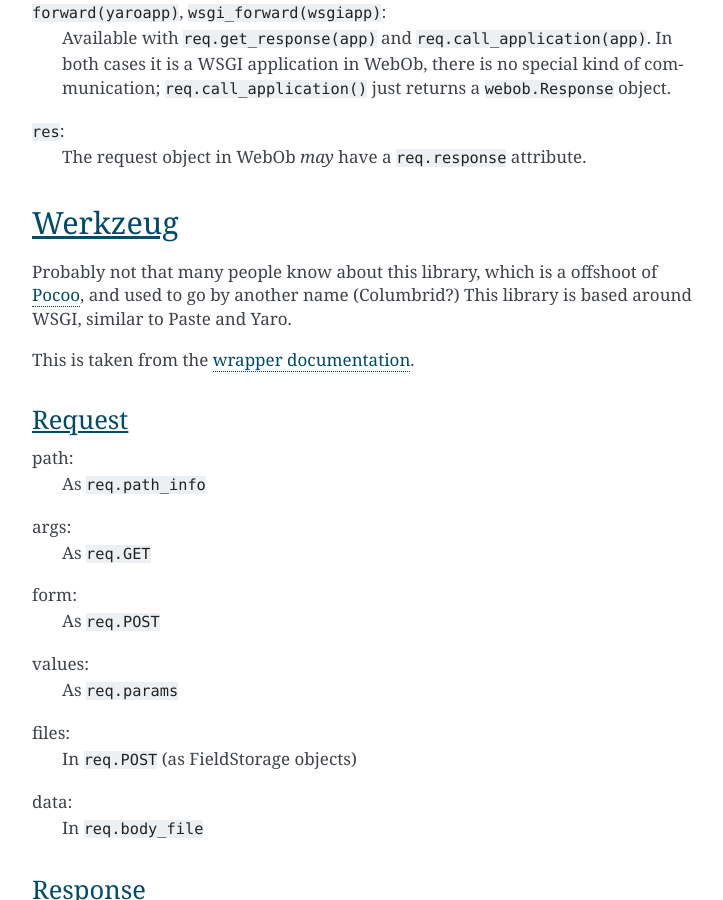
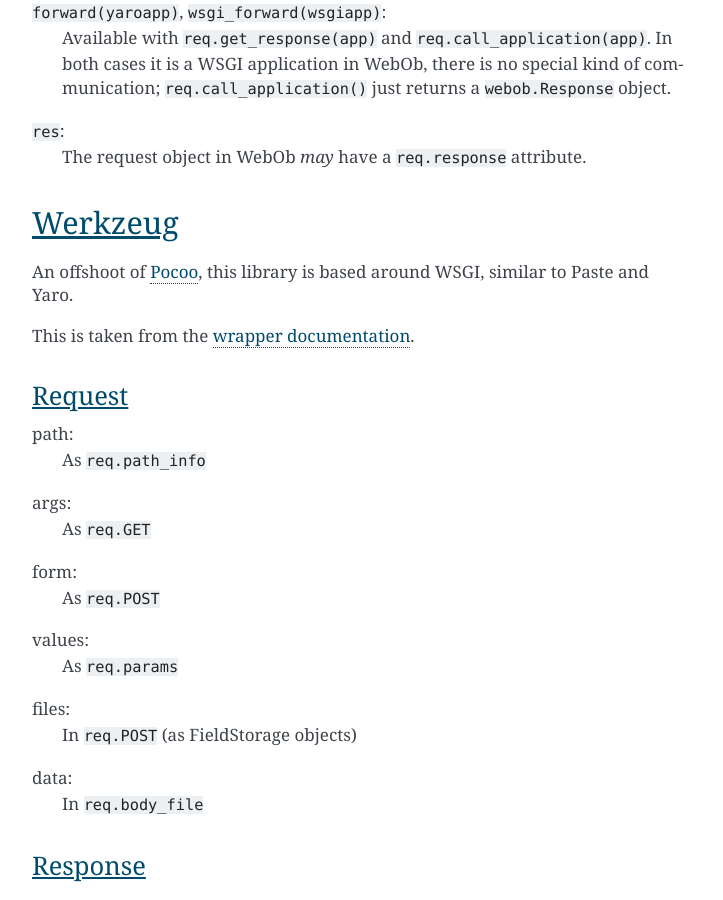
Before and after one commit to Pylons/webob, a Sphinx documentation site: the page built from docs/differences.txt, in a window 1280 px wide and 900 px high, scrolled down 8407 px. Shown: the whole window, without its empty margins (388-1111 px from the left). Built offline with Sphinx 7.4.7, drawn with Linux system fonts in a browser that asks for light colours.

Commit message:
update: Werkzeug is now a lot more famous

```diff
--- a/docs/differences.txt
+++ b/docs/differences.txt
@@ -358,10 +358,8 @@
 Werkzeug
 ========
 
-Probably not that many people know about this library, which is a
-offshoot of `Pocoo <http://pocoo.org>`_, and used to go by another
-name (Columbrid?)  This library is based around WSGI, similar to Paste
-and Yaro.
+An offshoot of `Pocoo <http://pocoo.org>`_,
+this library is based around WSGI, similar to Paste and Yaro.
 
 This is taken from the `wrapper documentation
 <http://werkzeug.pocoo.org/documentation/wrappers>`_.
```
